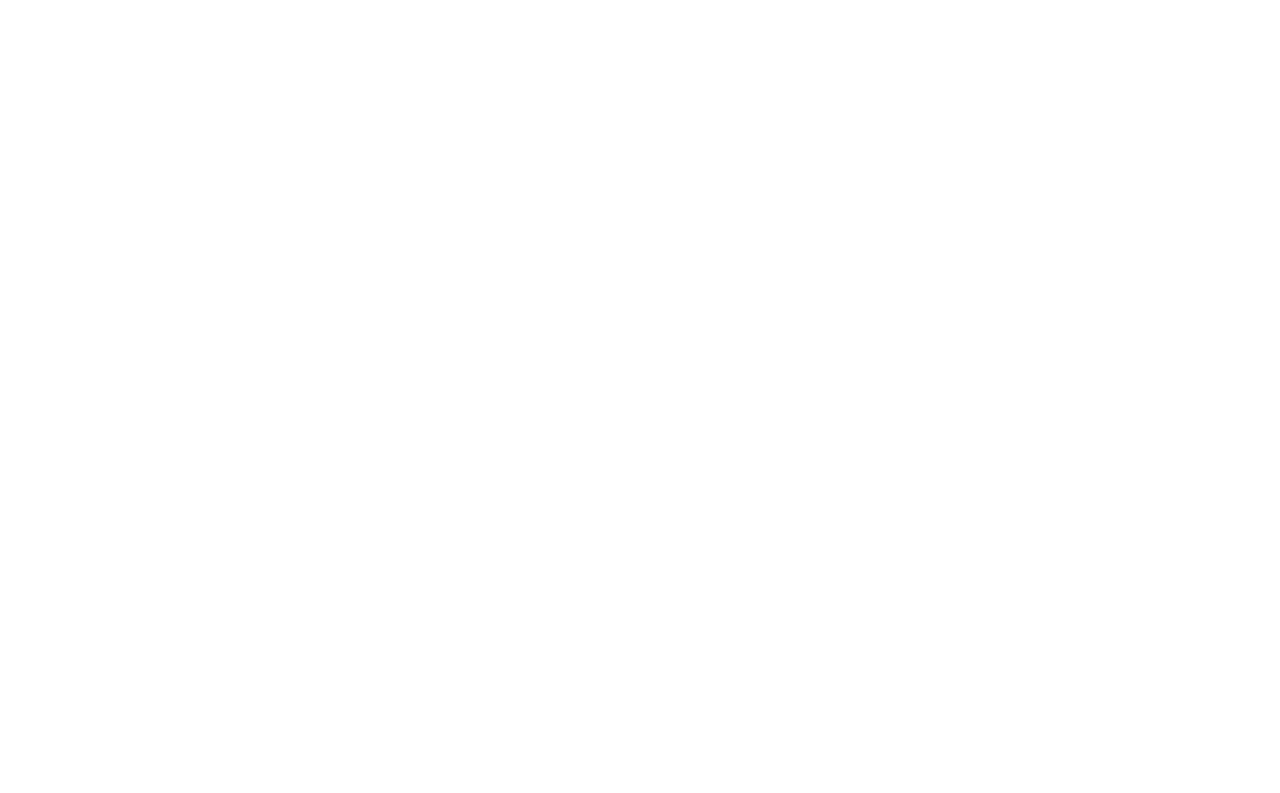
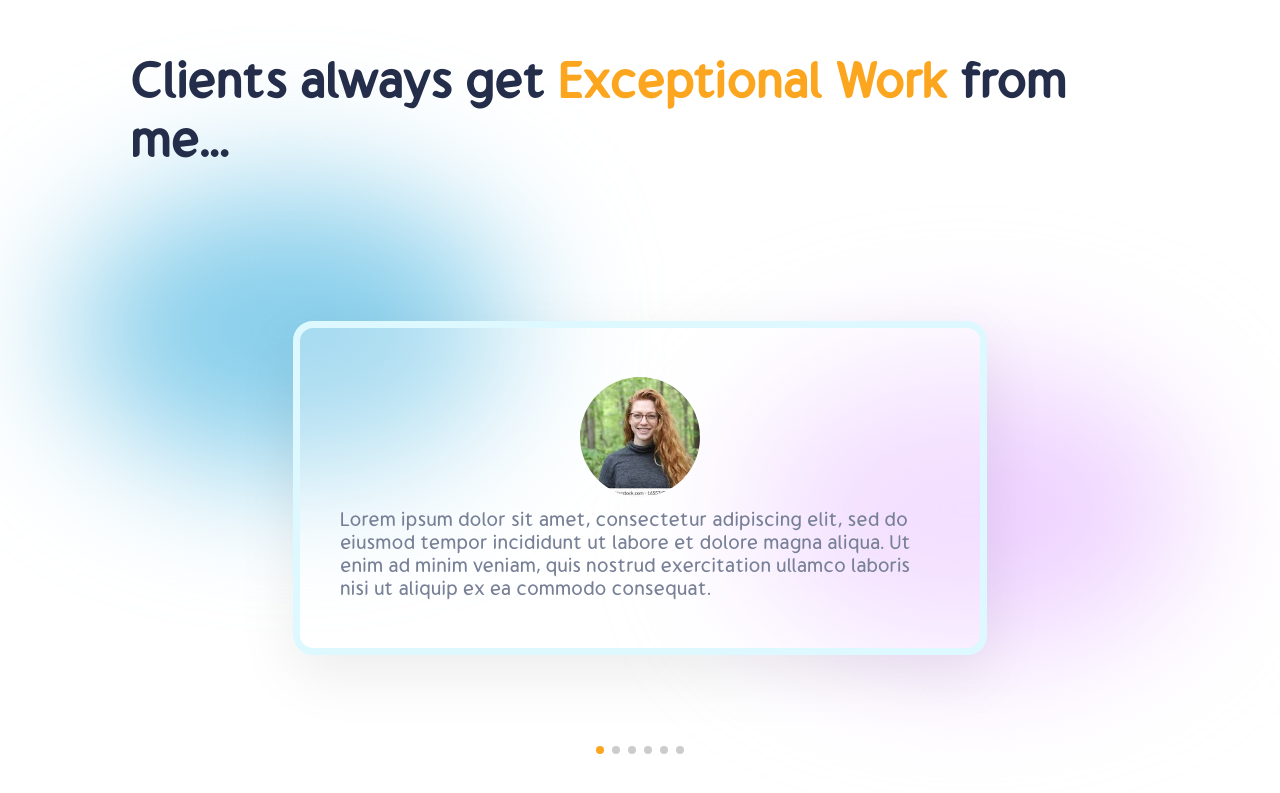
Before and after one commit to madmilan7/portfolio-website, a React (Create React App) app: page / in a window 1280 px wide. Shown: the part 3757-4550 px from the top of the page. Before the commit the page ends 3696 px from the top, so only its background shows below. Built offline with nearby package versions, Linux system fonts and the light colour scheme.

Commit message:
add Comments component

```diff
--- a/src/App.js
+++ b/src/App.js
@@ -8,6 +8,7 @@
 import Experience from './components/Experience';
 import Works from './components/Works';
 import Portfolio from './components/Portfolio';
+import Comments from './components/Comments';
 
 function App() {
   return (
@@ -18,6 +19,7 @@
       <Experience />
       <Works />
       <Portfolio />
+      <Comments />
     </div>
   );
 }
--- /dev/null
+++ b/src/components/Comments.css
@@ -0,0 +1,76 @@
+.comments {
+    padding: 0 3rem;
+    height: 100vh;
+    display: flex;
+    flex-direction: column;
+    align-items: center;
+    justify-content: center;
+    gap: 2rem;
+    position: relative;
+    margin-top: 4rem;
+}
+
+.comments__header>* {
+    font-size: 2.5rem;
+    font-weight: bold;
+}
+
+.comments__header span:nth-of-type(2) {
+    color: var(--orange);
+}
+
+.comments__blur-1 {
+    width: 22rem;
+    height: 14rem;
+    background: var(--purple);
+    top: 18rem;
+    right: 1rem;
+}
+
+.comments__blur-2 {
+    width: 22rem;
+    height: 14rem;
+    background: skyblue;
+    top: 9rem;
+    left: 0;
+}
+
+.comments__slide {
+    display: flex;
+    flex-direction: column;
+    align-items: center;
+    justify-content: space-evenly;
+    width: 30rem;
+    height: 12rem;
+    padding: 2rem;
+    background: rgba(255, 255, 255, 0.25);
+    border: 7px solid var(--blueCard);
+    border-radius: 20px;
+    box-shadow: var(--boxShadow);
+}
+
+.comments__slide img {
+    width: 6rem;
+    height: 6rem;
+    border-radius: 50%;
+    object-fit: cover;
+}
+
+.comments__slide span {
+    color: var(--gray);
+}
+
+.comments .swiper {
+    width: 100%;
+    height: 70%;
+}
+
+.comments .swiper-slide {
+    display: flex;
+    align-items: center;
+    justify-content: center;
+}
+
+.comments .swiper-pagination-bullet-active {
+    background: var(--orange);
+}
--- /dev/null
+++ b/src/components/Comments.js
@@ -0,0 +1,79 @@
+import React from 'react';
+import './Comments.css';
+
+// Swiper
+import { Swiper, SwiperSlide } from 'swiper/react';
+import { Pagination } from 'swiper';
+import 'swiper/css';
+import 'swiper/css/pagination';
+
+// images
+import profilePic1 from '../assets/images/profile1.jpg';
+import profilePic2 from '../assets/images/profile2.jpg';
+import profilePic3 from '../assets/images/profile3.jpg';
+import profilePic4 from '../assets/images/profile4.jpg';
+import profilePic5 from '../assets/images/profile5.jpg';
+import profilePic6 from '../assets/images/profile6.jpg';
+
+const Comments = () => {
+
+    const clients = [
+        {
+            img: profilePic1,
+            review: "Lorem ipsum dolor sit amet, consectetur adipiscing elit, sed do eiusmod tempor incididunt ut labore et dolore magna aliqua. Ut enim ad minim veniam, quis nostrud exercitation ullamco laboris nisi ut aliquip ex ea commodo consequat. "
+        },
+        {
+            img: profilePic2,
+            review: "Lorem ipsum dolor sit amet, consectetur adipiscing elit, sed do eiusmod tempor incididunt ut labore et dolore magna aliqua. Ut enim ad minim veniam, quis nostrud exercitation ullamco laboris nisi ut aliquip ex ea commodo consequat. "
+        },
+        {
+            img: profilePic3,
+            review: "Lorem ipsum dolor sit amet, consectetur adipiscing elit, sed do eiusmod tempor incididunt ut labore et dolore magna aliqua. Ut enim ad minim veniam, quis nostrud exercitation ullamco laboris nisi ut aliquip ex ea commodo consequat. "
+        },
+        {
+            img: profilePic4,
+            review: "Lorem ipsum dolor sit amet, consectetur adipiscing elit, sed do eiusmod tempor incididunt ut labore et dolore magna aliqua. Ut enim ad minim veniam, quis nostrud exercitation ullamco laboris nisi ut aliquip ex ea commodo consequat. "
+        },
+        {
+            img: profilePic5,
+            review: "Lorem ipsum dolor sit amet, consectetur adipiscing elit, sed do eiusmod tempor incididunt ut labore et dolore magna aliqua. Ut enim ad minim veniam, quis nostrud exercitation ullamco laboris nisi ut aliquip ex ea commodo consequat. "
+        },
+        {
+            img: profilePic6,
+            review: "Lorem ipsum dolor sit amet, consectetur adipiscing elit, sed do eiusmod tempor incididunt ut labore et dolore magna aliqua. Ut enim ad minim veniam, quis nostrud exercitation ullamco laboris nisi ut aliquip ex ea commodo consequat. "
+        },
+    ]
+
+    return (
+        <div className='comments'>
+            <div className='comments__header'>
+                <span>Clients always get </span>
+                <span>Exceptional Work </span>
+                <span>from me...</span>
+                <div className='blur comments__blur-1'></div>
+                <div className='blur comments__blur-2'></div>
+            </div>
+            {/* slider */}
+            <Swiper
+                modules={[Pagination]}
+                slidesPerView={1}
+                pagination={{ clickable: true }}
+            >
+                {
+                    clients.map((client, index) => {
+                        return (
+                            <SwiperSlide key={index}>
+                                <div className='comments__slide'>
+                                    <img src={client.img} alt='profile' />
+                                    <span>{client.review}</span>
+                                </div>
+                            </SwiperSlide>
+                        )
+                    })
+                }
+            </Swiper>
+        </div>
+    );
+};
+
+export default Comments;
```
